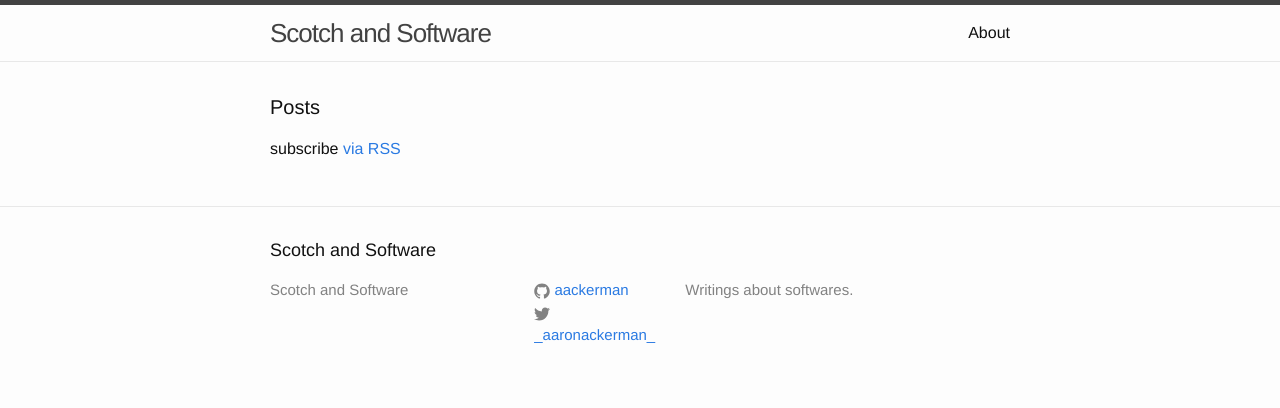
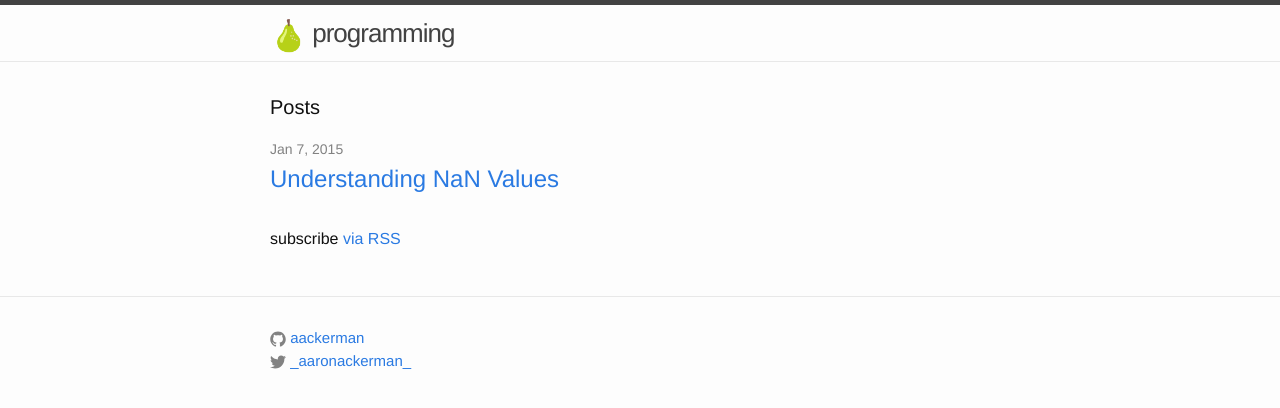
Before and after one commit to aackerman/aaronackerman.com, a Jekyll site: the page built from index.html, in a window 1280 px wide. Shown: the top 408 px of the page. Built offline with Jekyll 4.4.1, drawn with Linux system fonts in a browser that asks for light colours; emoji names are drawn with the system emoji font.

Commit message:
Published article about understanding nan values

```diff
--- a/_config.yml
+++ b/_config.yml
@@ -1,12 +1,12 @@
 # Site settings
-title: Scotch and Software
+title: programming
 email:
 description: > # this means to ignore newlines until "baseurl:"
   Writings about softwares.
 baseurl: "" # the subpath of your site, e.g. /blog/
 url: "https://aaronackerman.com" # the base hostname & protocol for your site
 twitter_username: _aaronackerman_
-github_username:  aackerman
+github_username: aackerman
 
 # Build settings
 markdown: kramdown
--- a/_includes/footer.html
+++ b/_includes/footer.html
@@ -2,17 +2,10 @@
 
   <div class="wrapper">
 
-    <h2 class="footer-heading">{{ site.title }}</h2>
+    <!-- <h2 class="footer-heading">{{ site.title }}</h2> -->
 
     <div class="footer-col-wrapper">
-      <div class="footer-col  footer-col-1">
-        <ul class="contact-list">
-          <li>{{ site.title }}</li>
-          <li><a href="mailto:{{ site.email }}">{{ site.email }}</a></li>
-        </ul>
-      </div>
-
-      <div class="footer-col  footer-col-2">
+      <div class="footer-col">
         <ul class="social-media-list">
           {% if site.github_username %}
           <li>
@@ -44,10 +37,6 @@
           {% endif %}
         </ul>
       </div>
-
-      <div class="footer-col  footer-col-3">
-        <p class="text">{{ site.description }}</p>
-      </div>
     </div>
 
   </div>
--- a/_includes/header.html
+++ b/_includes/header.html
@@ -2,7 +2,10 @@
 
   <div class="wrapper">
 
-    <a class="site-title" href="{{ site.baseurl }}/">{{ site.title }}</a>
+    <a class="site-title" href="{{ site.baseurl }}/">
+      <img src="//twemoji.maxcdn.com/36x36/1f350.png" height="36" width="36"/>
+      {{ site.title }}
+    </a>
 
     <nav class="site-nav">
       <a href="#" class="menu-icon">
--- a/about.md
+++ /dev/null
@@ -1,7 +0,0 @@
----
-layout: page
-title: About
-permalink: /about/
----
-
-Scotch and Software contains writings about technology and software development.
```
Also changed, not shown: _ideas/post-ideas.md (+1 -0 lines), _posts/2015-01-07-understanding-nan-values.md (renamed from _drafts/understanding-nan.md, +7 -3 lines).
